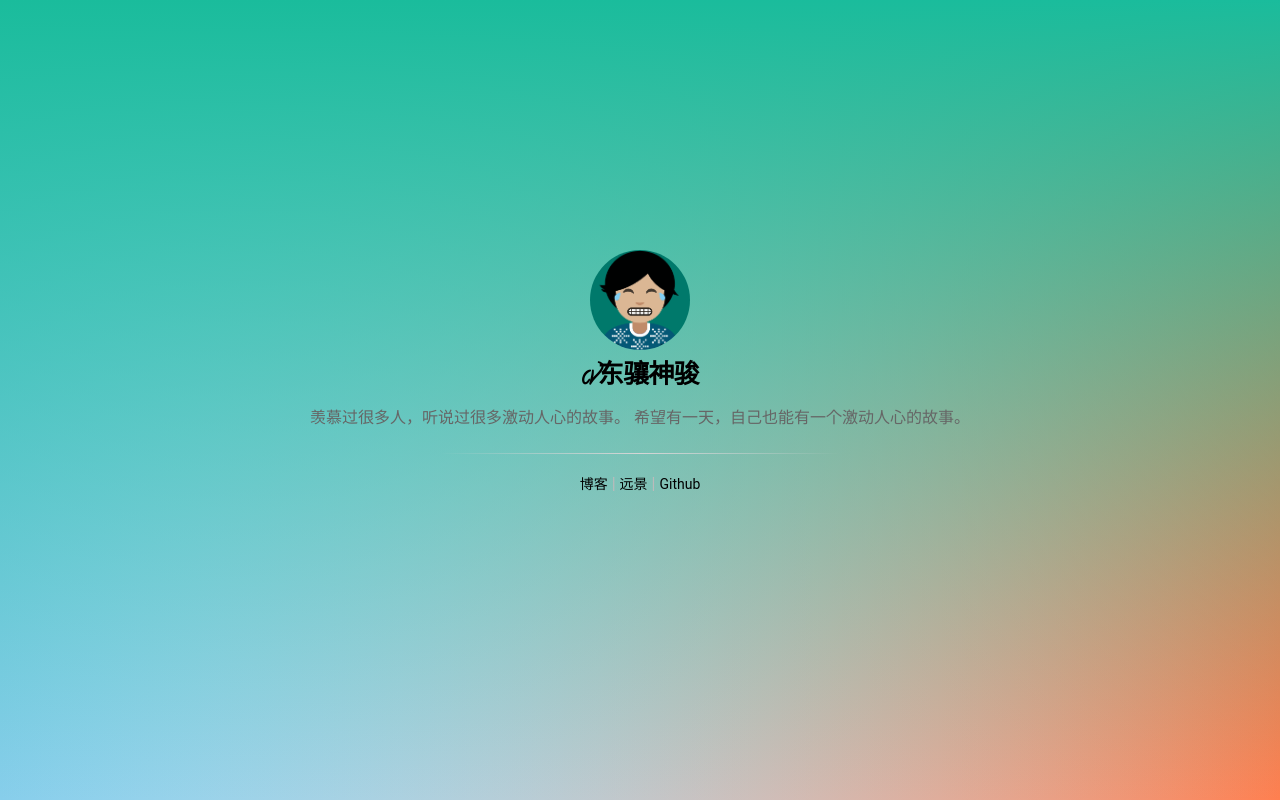
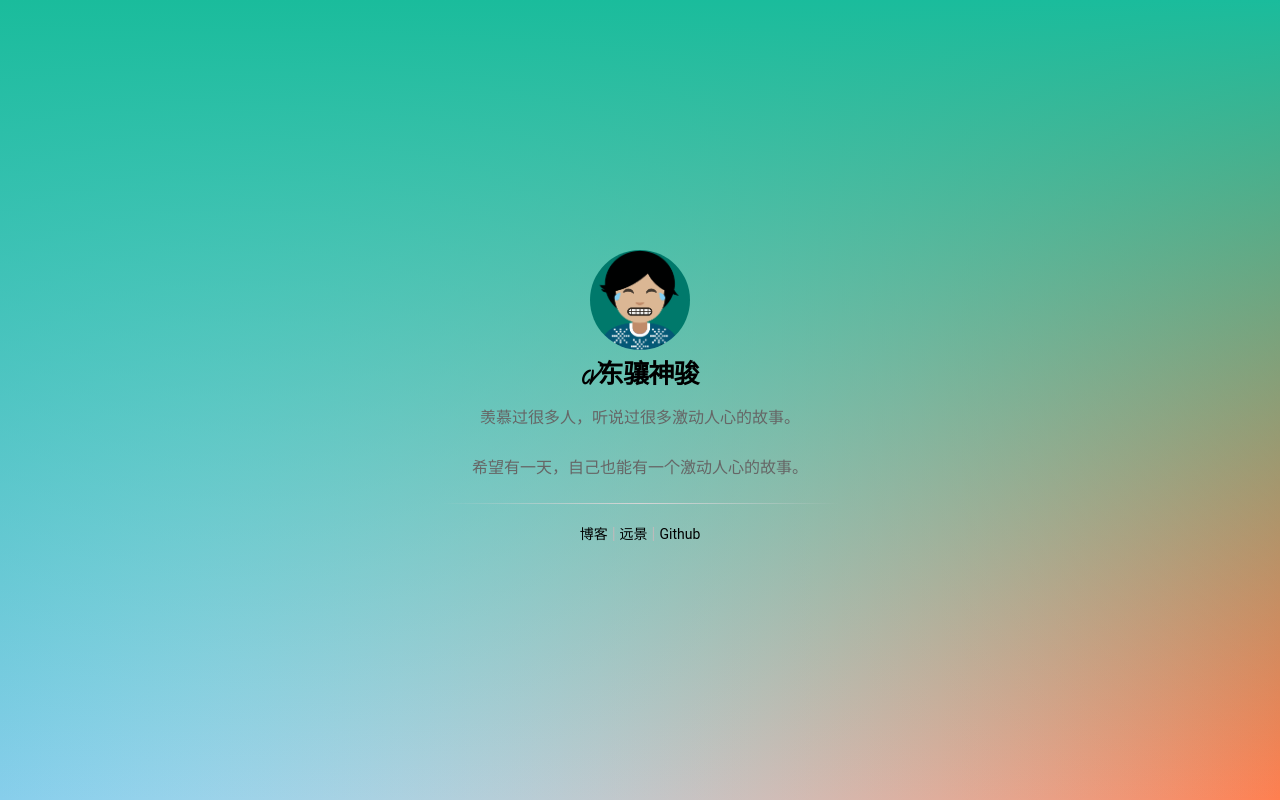
Before and after one commit to Lunaleeguo/Lunaleeguo.github.io, a plain HTML site: page index.html in a window 1280 px wide. Drawn offline with Linux system fonts and the light colour scheme.

Commit message:
Initial commit.

```diff
--- a/index.html
+++ b/index.html
@@ -67,8 +67,10 @@
   <h1 class="name" style="font-family: calligraffittiregular">
     cv东骧神骏
   </h1>
-  <div class="slogan">
+  <div class="slogan 1">
     羡慕过很多人，听说过很多激动人心的故事。
+  </div>
+  <div class="slogan 2">
    希望有一天，自己也能有一个激动人心的故事。
   </div>
 
```
